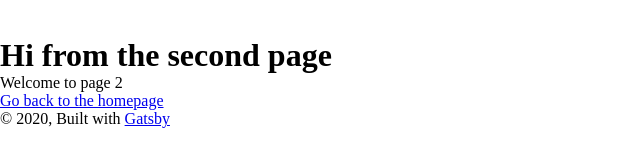
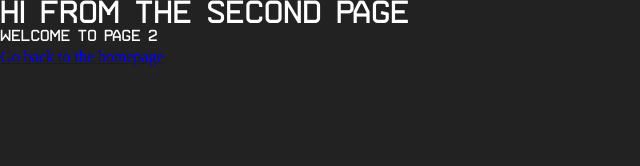
Before and after one commit to Tmilly/WebPortfolio, a Gatsby site: page /page-2 in a window 1280 px wide. Shown: the whole page, without its empty margins (0-640 px from the left). Built offline with nearby package versions, Linux system fonts and the light colour scheme; Gatsby itself is replaced by a stand-in of ours.

Commit message:
added font

```diff
--- a/src/assets/scss/01-settings/_fonts.scss
+++ b/src/assets/scss/01-settings/_fonts.scss
@@ -3,10 +3,16 @@
 \*-----------------------------*/
 
 // Icomoon svgs for icons
-// TODO: Pick Icons
-@font-face {
+@font-face {font-family: "Arame-Regular";
+    src: url("../font/548e77e130ea884c764acabe1ba1ad63.eot"); /* IE9*/
+    src: url("../font/548e77e130ea884c764acabe1ba1ad63.eot?#iefix") format("embedded-opentype"), /* IE6-IE8 */
+    url("../font/548e77e130ea884c764acabe1ba1ad63.woff2") format("woff2"), /* chrome、firefox */
+    url("../font/548e77e130ea884c764acabe1ba1ad63.woff") format("woff"), /* chrome、firefox */
+    url("../font/548e77e130ea884c764acabe1ba1ad63.ttf") format("truetype"), /* chrome、firefox、opera、Safari, Android, iOS 4.2+*/
+    url("../font/548e77e130ea884c764acabe1ba1ad63.svg#Arame-Regular") format("svg"); /* iOS 4.1- */
+}
 
-}
+// TODO: Pick icons
 
 // TODO: Pick font sizes
 $font-sizes: (
@@ -17,7 +23,7 @@ $font-sizes: (
 
 
 // TODO: Pick fonts
-$font-primary: "Open Sans", Arial, sans-serif !default;
+$font-primary: "Arame-Regular", Arial, sans-serif !default;
 $font-secondary: "Open Sans", Arial, sans-serif !default;
 $font-accent: "Open Sans", Arial, sans-serif !default;
 $font-icon: "icomoon" !default;
--- a/src/assets/scss/02-tools/_functions.scss
+++ b/src/assets/scss/02-tools/_functions.scss
@@ -6,7 +6,7 @@
 // Color Functions
 
 @function get-color($palette: "theme", $color: "primary") {
-    @return map-get(map-get($color, $palette), $color);
+    @return map-get(map-get($colors, $palette), $color);
 }
 
 // Font Functions
--- a/src/assets/scss/03-generic/_application.scss
+++ b/src/assets/scss/03-generic/_application.scss
@@ -20,6 +20,7 @@ html {
     font-size: get-font-size("base");
     -webkit-font-smoothing: antialiased; // TODO: look into better alternatives then these font smoothing solutions
     -moz-osx-font-smoothing: grayscale;
+    background-color: get-color("neutral", "dark");
 }
 
 // TODO: restyle this
--- a/src/assets/scss/04-elements/_headings.scss
+++ b/src/assets/scss/04-elements/_headings.scss
@@ -1,3 +1,8 @@
 /*-----------------------------*\
     ELEMENTS - HEADINGS
 \*-----------------------------*/
+
+h1, h2, h3, h4, h5, h6 {
+    @include font($font-primary, "large", 400, 24px);
+    color: get-color("neutral", "white");
+}
--- a/src/assets/scss/04-elements/_paragraphs.scss
+++ b/src/assets/scss/04-elements/_paragraphs.scss
@@ -1,3 +1,8 @@
 /*-----------------------------*\
     ELEMENTS - PARAGRAPHS
 \*-----------------------------*/
+
+p {
+    @include font($font-primary, "base", 400, 24px);
+    color: get-color("neutral", "white");
+}
--- a/src/components/footer.tsx
+++ b/src/components/footer.tsx
@@ -3,9 +3,7 @@ import React, {FunctionComponent} from 'react';
 export const Footer: FunctionComponent<{}> = () => {
     return (
         <footer>
-            © {new Date().getFullYear()}, Built with
-            {` `}
-            <a href="https://www.gatsbyjs.org">Gatsby</a>
+            <div/>
         </footer>
     )
 }
--- a/src/components/header.tsx
+++ b/src/components/header.tsx
@@ -13,14 +13,7 @@ export const Header: FunctionComponent<IHeaderProps> = (props) => {
     <header>
       <div>
         <h1>
-          <Link
-            to="/"
-            style={{
-              color: `white`,
-              textDecoration: `none`,
-            }}>
-            {props.siteTitle}
-          </Link>
+          <div/>
         </h1>
       </div>
     </header>
--- a/src/hooks/use-placeholder-Image.ts
+++ b/src/hooks/use-placeholder-Image.ts
@@ -1,4 +1,4 @@
-import { useStaticQuery, graphql } from "gatsby"
+import { graphql, useStaticQuery } from "gatsby"
 
 export const usePlaceHolderImage= () => {
     const data = useStaticQuery(graphql`
--- a/src/hooks/use-site-metadata.ts
+++ b/src/hooks/use-site-metadata.ts
@@ -1,4 +1,4 @@
-import { useStaticQuery, graphql } from "gatsby"
+import { graphql, useStaticQuery } from "gatsby"
 
 export const useSiteMetadata = () => {
     const { site } = useStaticQuery(graphql`
--- a/src/pages/404.tsx
+++ b/src/pages/404.tsx
@@ -8,7 +8,7 @@ import { useSiteMetadata } from "../hooks/use-site-metadata";
 
 // #region Component
 export default function NotFoundPage(): JSX.Element {
-  const { title, description, author } = useSiteMetadata();
+  const { title } = useSiteMetadata();
   return (
     <Layout siteTitle = { title } >
       <SearchEngineOptimizer pageTitle = { "404: Not Found" }/>
--- a/src/pages/index.tsx
+++ b/src/pages/index.tsx
@@ -1,6 +1,4 @@
-import { Link } from "gatsby"
 import React from "react"
-import { ImageExample } from "../components/image"
 import { Layout } from "../components/layout"
 import { SearchEngineOptimizer } from "../components/seo"
 import { useSiteMetadata } from "../hooks/use-site-metadata"
--- a/src/pages/page-2.tsx
+++ b/src/pages/page-2.tsx
@@ -9,7 +9,7 @@ import { useSiteMetadata } from "../hooks/use-site-metadata"
 
 // #region Component
 export default function SecondPage(): JSX.Element {
-  const { title, description, author } = useSiteMetadata();
+  const { title } = useSiteMetadata();
   return (
     <Layout siteTitle = { title }>
       <SearchEngineOptimizer pageTitle = { "Page two" } />
```
Also changed, not shown: src/components/layout.tsx (+0 -7 lines), src/assets/font/548e77e130ea884c764acabe1ba1ad63.ttf (added), src/assets/font/548e77e130ea884c764acabe1ba1ad63.woff (added), src/assets/font/548e77e130ea884c764acabe1ba1ad63.woff2 (added), 2 other files.
